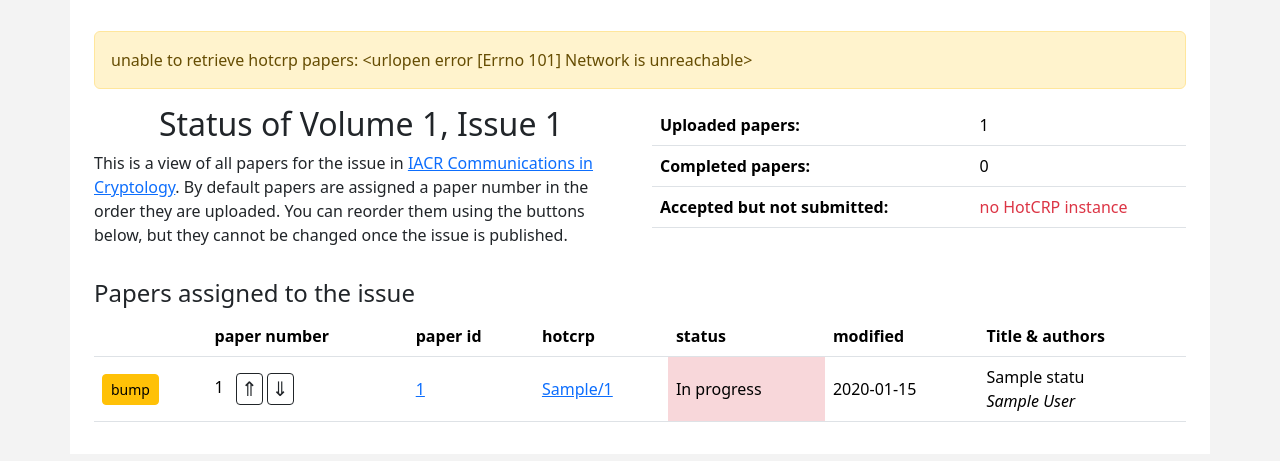
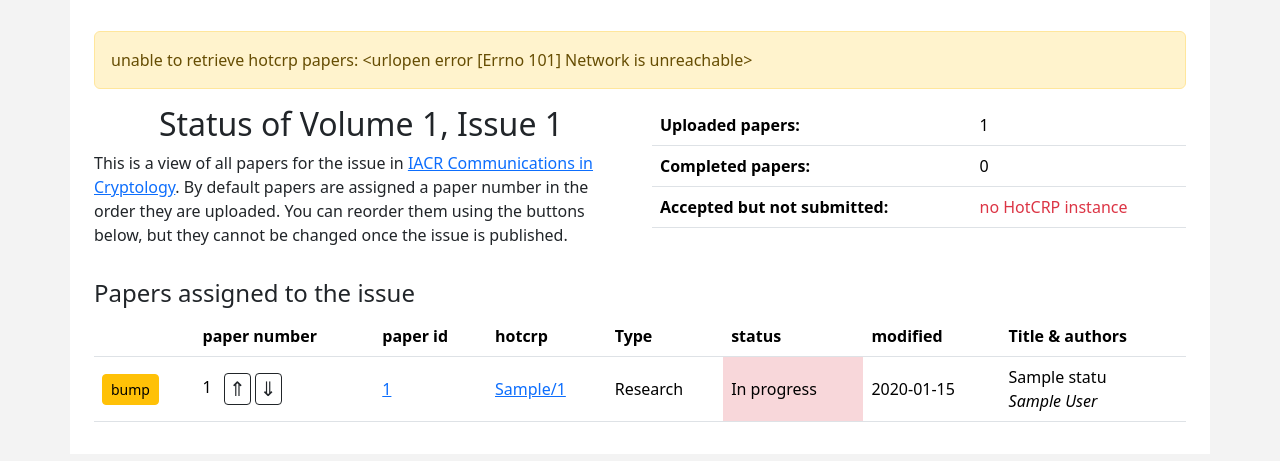
Before and after one commit to IACR/latex-submit, a Flask app: page /admin/view_issue/1 in a window 1280 px wide. Shown: the part 77-538 px from the top of the page. Run offline with Flask 3, Linux system fonts and the light colour scheme; a user stored in the database is signed in; tables that the repository leaves empty hold one stand-in row (values such as "Sample post"); data that the repository does not hold is empty; some libraries are stand-ins or nearby versions.

Commit message:
Show pubtype in issue view.

```diff
--- a/webapp/templates/admin/view_issue.html
+++ b/webapp/templates/admin/view_issue.html
@@ -1,6 +1,6 @@
 {% extends "admin/admin_base.html" %}
 {% block content %}
-<main id="adminContent" class="container-fluid admin-container px-md-4 py-3">
+<main id="adminContent" class="container admin-container px-md-4 py-3">
 {% for message in get_flashed_messages() %}
 <div class="alert alert-warning mt-3">
   {{ message }}
@@ -40,6 +40,7 @@
       <th>paper number</th>
       <th>paper id</th>
       <th>hotcrp</th>
+      <th>Type</th>
       <th>status</th>
       <th>modified</th>
       <th>Title &amp; authors</th>
@@ -69,6 +70,7 @@
     </td>
     <td><a href="{{url_for('admin_file.show_admin_paper', paperid=status.paperid)}}">{{status.paperid}}</a></td>
     <td>{% if status.hotcrp == 'none' %}none{% else %}<a target="_blank" href="https://submit.iacr.org/{{status.hotcrp}}/paper/{{status.hotcrp_id}}">{{status.hotcrp}}/{{status.hotcrp_id}}</a>{% endif %}</td>
+      <td>{{status.pubtype.value|capitalize}}</td>
       <td class="status {{status.status.name}}">{{status.status.value}}</td>
       <td>{{status.lastmodified.strftime('%Y-%m-%d')}}</td>
       <td>{{status.title}}<br><span class="fst-italic">{{status.authors}}</span></td>
```
